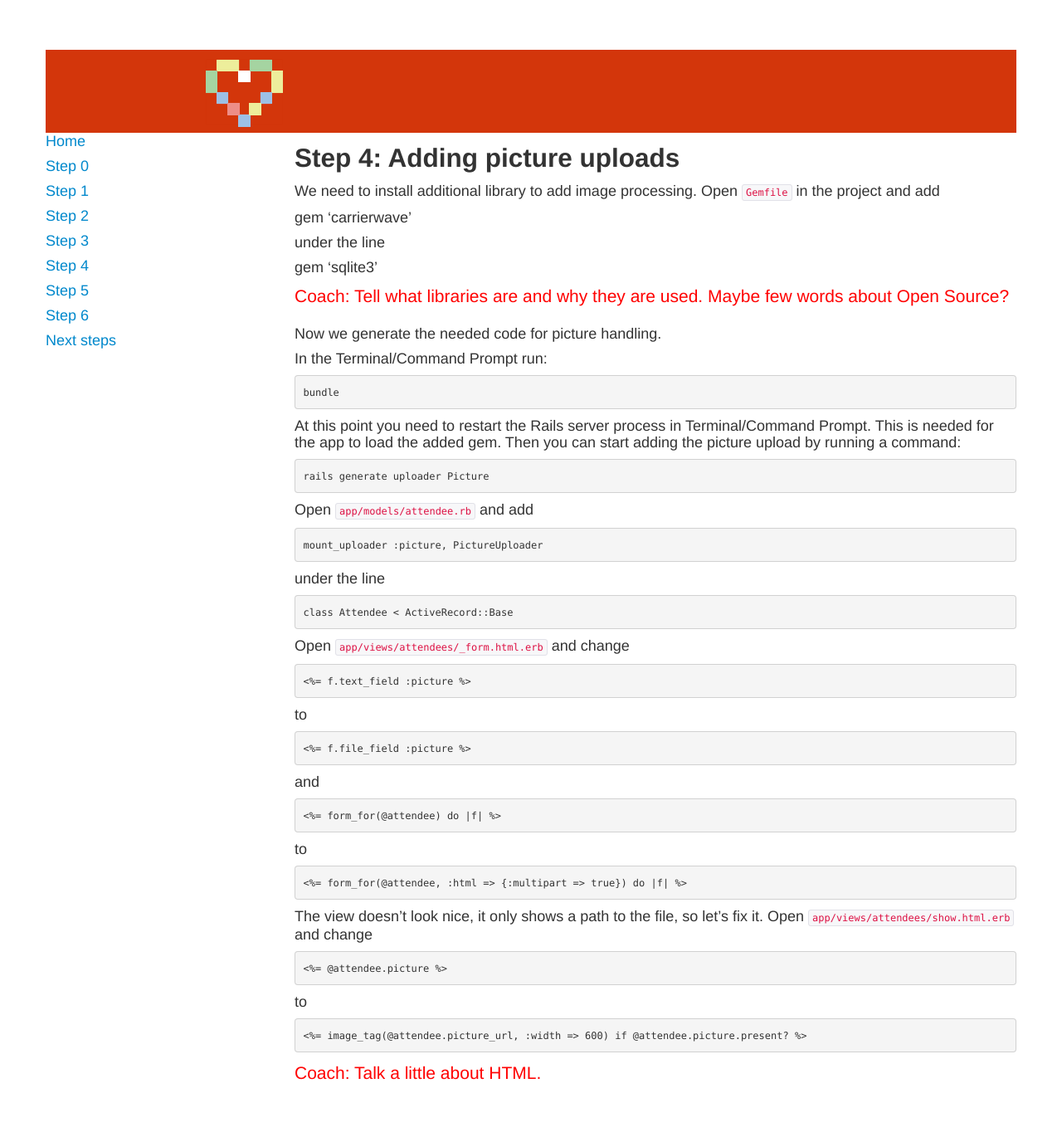
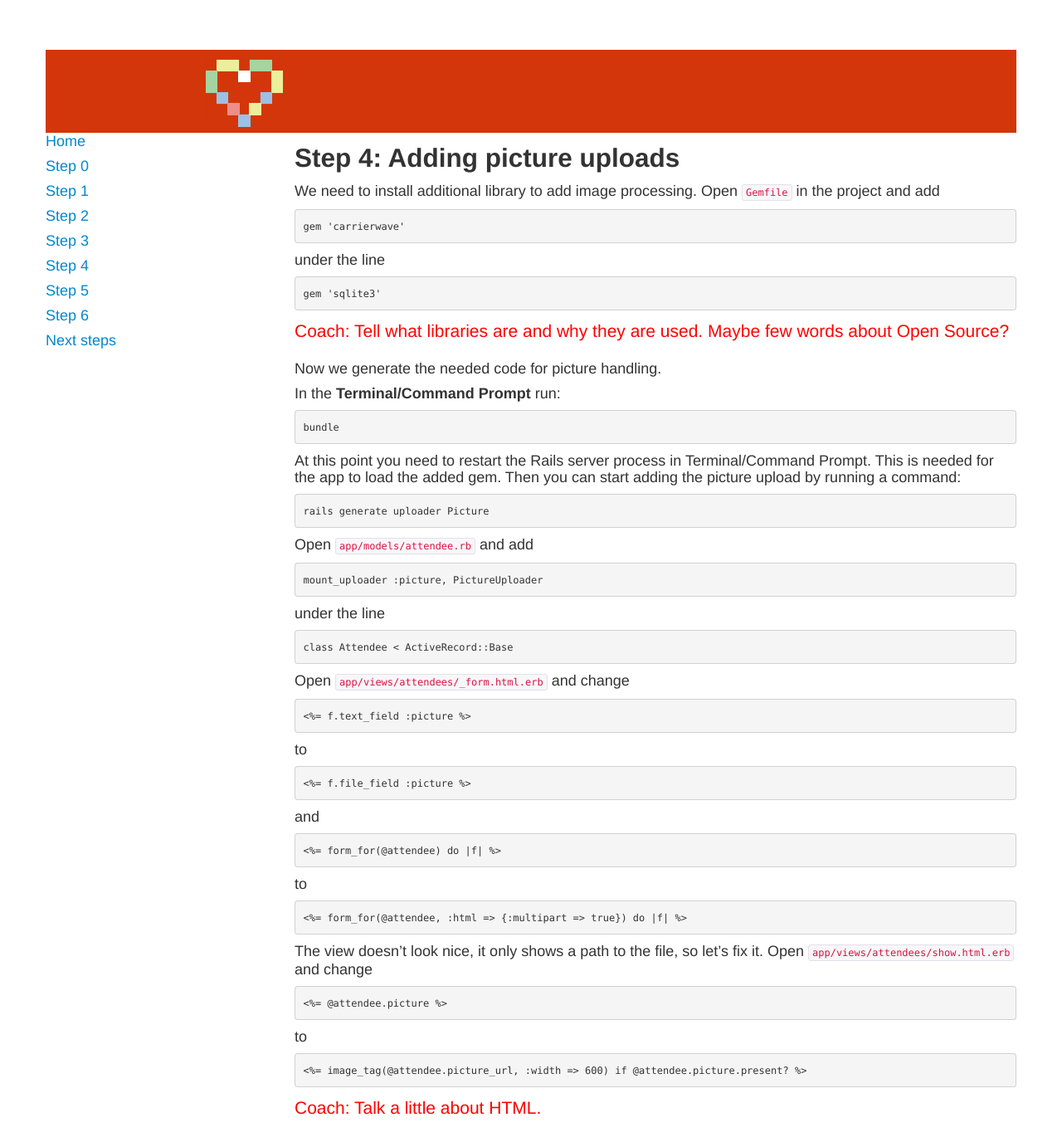
Before and after one commit to codecurious-bln/basic-curriculum, a Jekyll site: the page built from step4/index.md, in a window 1280 px wide. Shown: the whole page at 83% size. Built offline with Jekyll 4.4.1, drawn with Linux system fonts in a browser that asks for light colours; before the commit the page ends 1328 px from its top, so only the background shows below that.

```diff
--- a/step4/index.md
+++ b/step4/index.md
@@ -6,17 +6,17 @@ layout: default
 ## Step 4: Adding picture uploads
 We need to install additional library to add image processing. Open `Gemfile` in the project and add
 
-  gem 'carrierwave'
+    gem 'carrierwave'
 
 under the line
 
-  gem 'sqlite3'
+    gem 'sqlite3'
 
 <p class="lead coach">Coach: Tell what libraries are and why they are used. Maybe few words about Open Source?</p>
 
 Now we generate the needed code for picture handling.
 
-In the Terminal/Command Prompt run:
+In the **Terminal/Command Prompt** run:
 
     bundle
 
```
